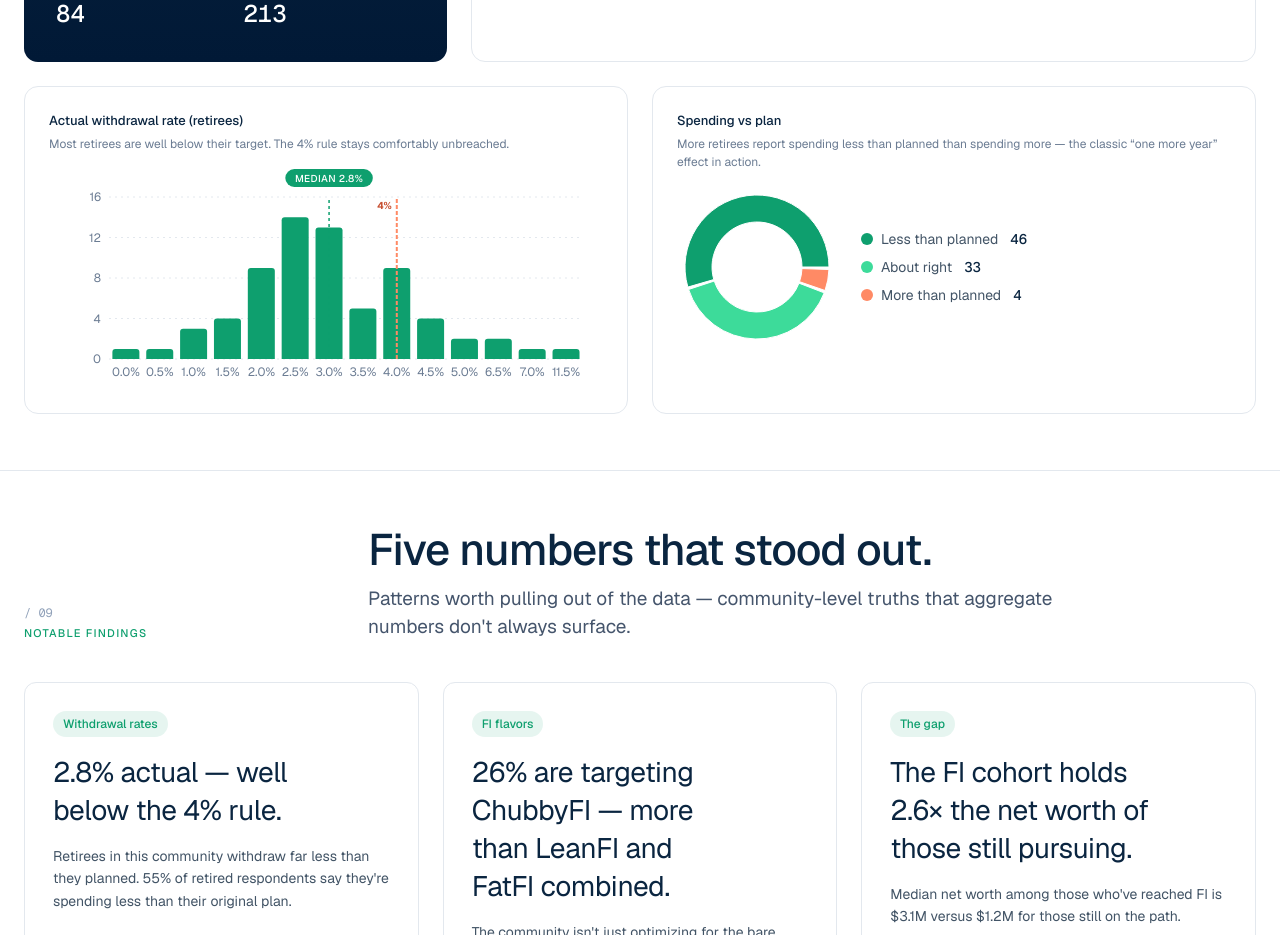
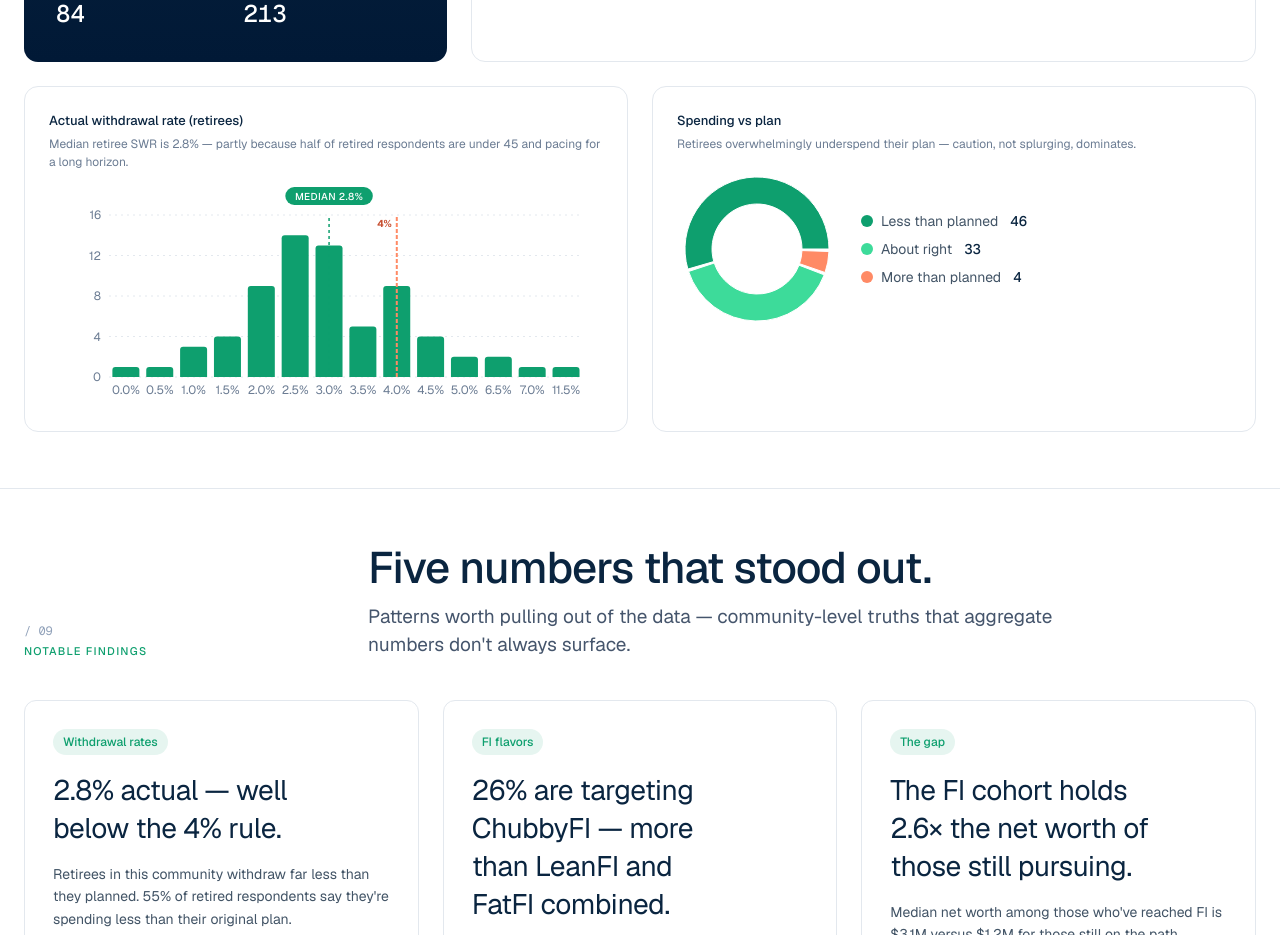
Before and after one commit to jasocaz/2025-fi-survey, a Next.js app: page / in a window 1280 px wide. Shown: the part 8660-9595 px from the top of the page. Built offline with nearby package versions, Linux system fonts and the light colour scheme.

Commit message:
Reframe already-FI chart subtitles
Replace the misattributed "one more year" framing on the spending-vs-plan
chart, and surface the young-retiree cohort (median retiree SWR 2.8%,
half of retired respondents under 45) on the actual-SWR chart.

Co-Authored-By: Claude Opus 4.7 <noreply@anthropic.com>

```diff
--- a/src/components/redesign/AlreadyFISection.tsx
+++ b/src/components/redesign/AlreadyFISection.tsx
@@ -151,7 +151,7 @@ export function AlreadyFISection({ rows }: { rows: SurveyResponse[] }) {
         <div className="bg-white border border-[var(--slate-050)] rounded-xl p-6">
           <h3 className="text-[13px] font-medium text-foreground mb-1">Actual withdrawal rate (retirees)</h3>
           <p className="text-[12px] text-[var(--slate-400)] mb-4">
-            Most retirees are well below their target. The 4% rule stays comfortably unbreached.
+            Median retiree SWR is 2.8% — partly because half of retired respondents are under 45 and pacing for a long horizon.
           </p>
           <ResponsiveContainer width="100%" height={220}>
             <BarChart data={swrData} margin={{ top: 28, right: 20, left: 0, bottom: 0 }}>
@@ -199,8 +199,7 @@ export function AlreadyFISection({ rows }: { rows: SurveyResponse[] }) {
         <div className="bg-white border border-[var(--slate-050)] rounded-xl p-6">
           <h3 className="text-[13px] font-medium text-foreground mb-1">Spending vs plan</h3>
           <p className="text-[12px] text-[var(--slate-400)] mb-4">
-            More retirees report spending less than planned than spending more — the classic
-            &ldquo;one more year&rdquo; effect in action.
+            Retirees overwhelmingly underspend their plan — caution, not splurging, dominates.
           </p>
           <div className="flex items-center gap-6 mt-4">
             <PieChart width={160} height={160}>
--- a/src/components/sections/AlreadyFISection.tsx
+++ b/src/components/sections/AlreadyFISection.tsx
@@ -78,7 +78,7 @@ export function AlreadyFISection({ rows }: { rows: SurveyResponse[] }) {
         {/* Actual SWR distribution */}
         <div>
           <h3 className="text-sm font-semibold text-stone-700 mb-1">Actual withdrawal rate (retirees)</h3>
-          <p className="text-xs text-stone-400 mb-3">Most retirees are well below their target. The 4% rule stays comfortably unbreached.</p>
+          <p className="text-xs text-stone-400 mb-3">Median retiree SWR is 2.8% — partly because half of retired respondents are under 45 and pacing for a long horizon.</p>
           <ResponsiveContainer width="100%" height={220}>
             <BarChart data={swrData} margin={{ top: 10, right: 20, left: 0, bottom: 0 }}>
               <CartesianGrid strokeDasharray="3 3" stroke="#f0ede6" vertical={false} />
@@ -95,7 +95,7 @@ export function AlreadyFISection({ rows }: { rows: SurveyResponse[] }) {
         {/* Withdrawing more/less/right */}
         <div>
           <h3 className="text-sm font-semibold text-stone-700 mb-1">Spending vs plan</h3>
-          <p className="text-xs text-stone-400 mb-3">More retirees report spending less than planned than spending more — the classic &ldquo;one more year&rdquo; effect in action.</p>
+          <p className="text-xs text-stone-400 mb-3">Retirees overwhelmingly underspend their plan — caution, not splurging, dominates.</p>
           <div className="flex items-center gap-6 mt-8">
             <PieChart width={160} height={160}>
               <Pie data={wdData} cx={75} cy={75} innerRadius={45} outerRadius={72} paddingAngle={2} dataKey="value">
```
